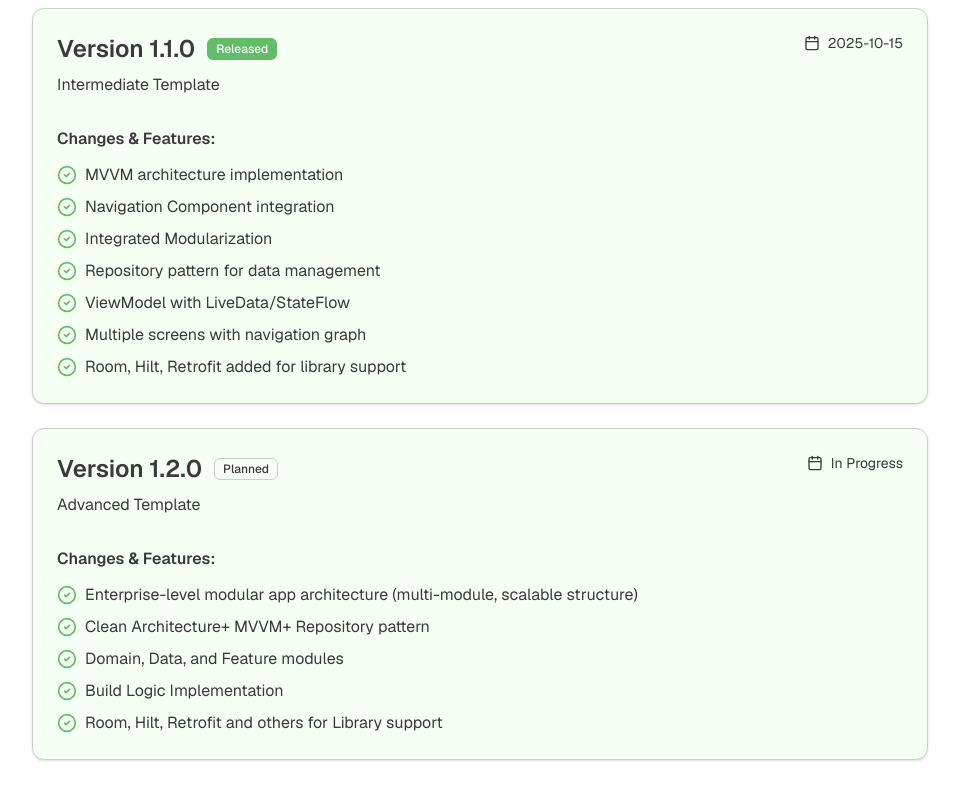
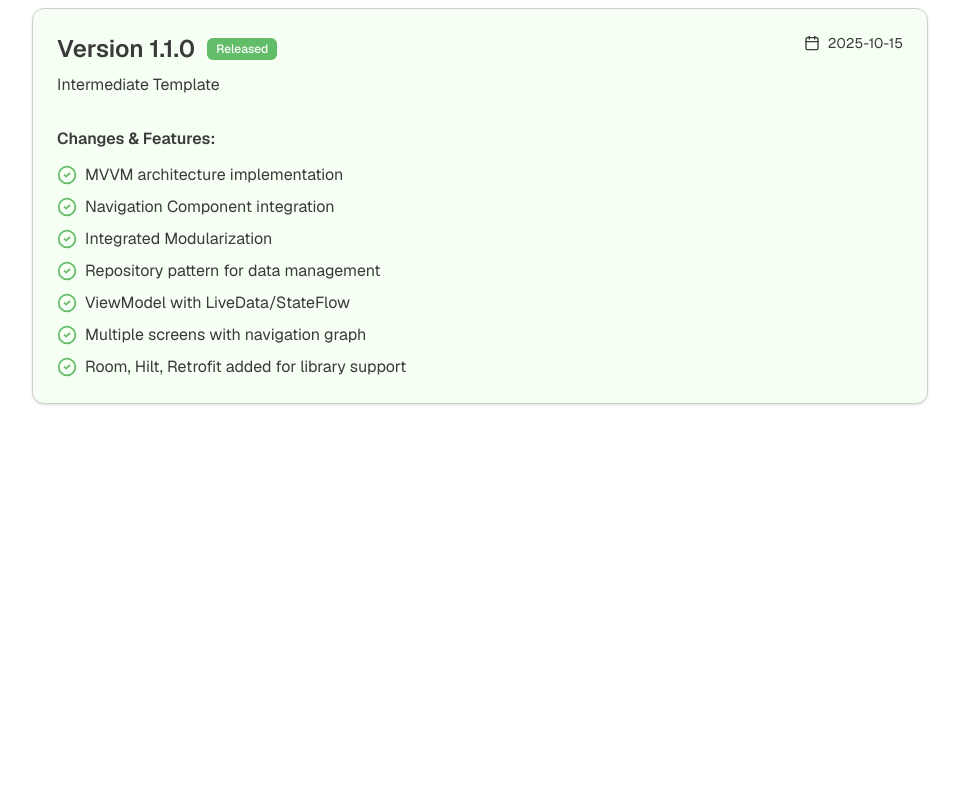
Before and after one commit to PhyoLinMg/AndroidTemplateGeneratorFE, a Next.js app: page /release-notes in a window 1280 px wide. Shown: the part 945-1745 px from the top of the page, without its empty margins (160-1119 px from the left). After the commit the page ends 1397 px from the top, so only its background shows below. Built offline with nearby package versions, Linux system fonts and the light colour scheme.

Commit message:
remove advanced template from release note.

```diff
--- a/app/release-notes/page.tsx
+++ b/app/release-notes/page.tsx
@@ -42,19 +42,6 @@ export default function ReleaseNotesPage() {
         "ViewModel with LiveData/StateFlow",
         "Multiple screens with navigation graph",
         "Room, Hilt, Retrofit added for library support"
-      ],
-    },
-    {
-      version: "1.2.0",
-      date: "In Progress",
-      type: "Advanced Template",
-      status: "Planned",
-      changes: [
-        "Enterprise-level modular app architecture (multi-module, scalable structure)",
-        "Clean Architecture+ MVVM+ Repository pattern",
-        "Domain, Data, and Feature modules",
-        "Build Logic Implementation",
-        "Room, Hilt, Retrofit and others for Library support"
       ],
     },
   ]
```
